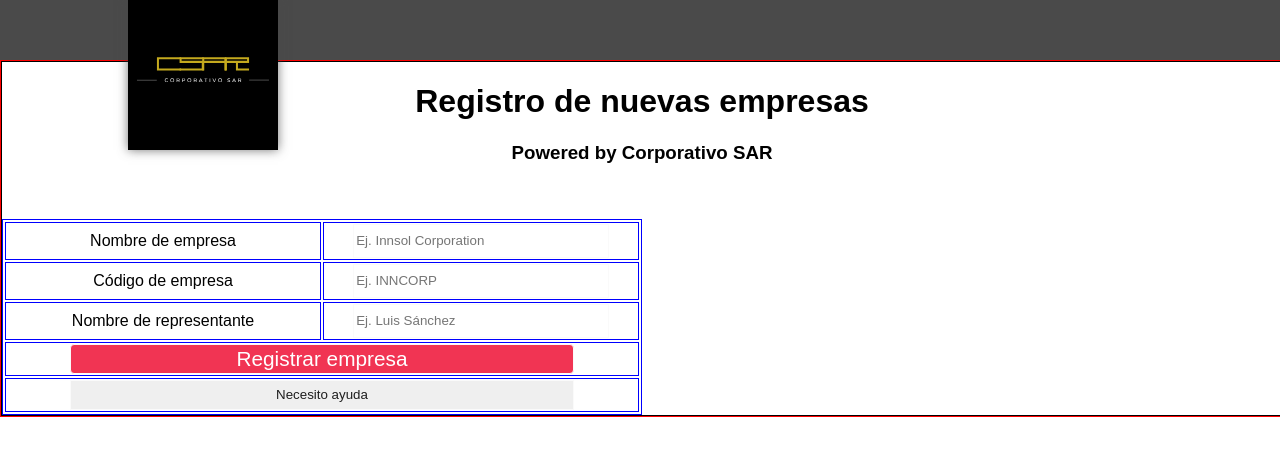
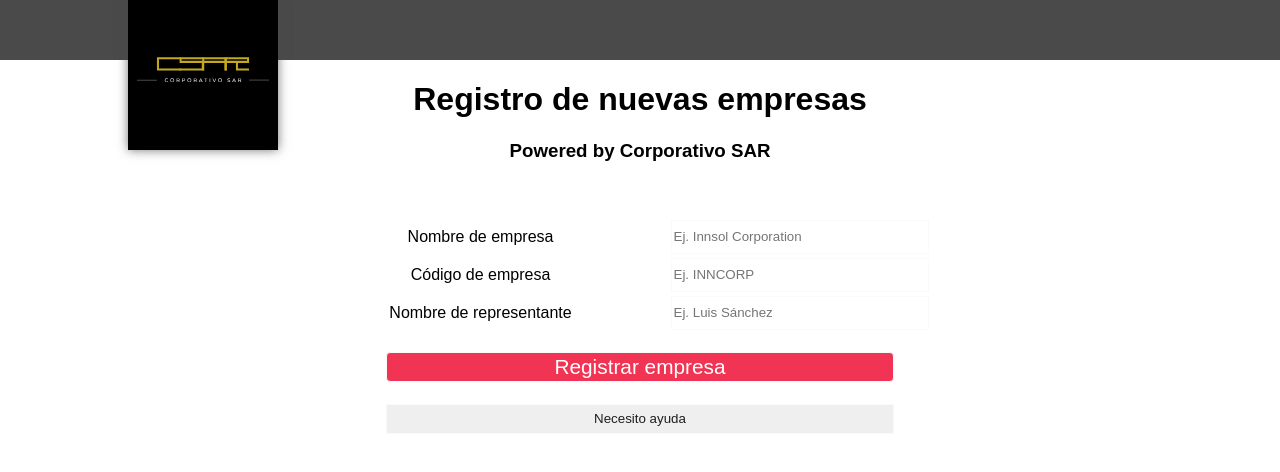
Before and after one commit to CorporativoSar-Projects/notassar, a PHP site: page /registroEmpresarial.php in a window 1280 px wide. Shown: the top 472 px of the page. Run offline with PHP 8.4, Linux system fonts and the light colour scheme; data that the repository does not hold is empty; some libraries are stand-ins or nearby versions.

Commit message:
terminado en estilo

```diff
--- a/CSS/estilos.css
+++ b/CSS/estilos.css
@@ -194,7 +194,7 @@ input{
 }
 
 #formRegEmp{
-	border: 1px solid black;
+	border: 0px solid black;
 	width: 100% !important;
 	text-align: center;
 	margin: 0 auto;
@@ -203,10 +203,11 @@ input{
 
 #divForm{
 	width: 100%;
-	border: 1px solid red;
+	border: 0px solid red;
 }
 
 table,td{
-	border: 1px solid blue;
+	text-align: center;
+	border: 0px solid blue;
 	width: 50%;
 }
--- a/registroEmpresarial.php
+++ b/registroEmpresarial.php
@@ -67,6 +67,7 @@
 				<h3>Powered by Corporativo SAR</h3>
 				<br>
 				<br>
+				<center>
                 <table>
                     <tr>
                         <td>
@@ -94,15 +95,18 @@
                     </tr>
                     <tr>
                         <td colspan="2">
+							<br>
                             <input type="submit" name="aceptar" value="Registrar empresa" class="aceptar">
                         </td>
                     </tr>
                     <tr>
                         <td colspan="2">
+							<br>
                             <input type="button" onclick="nuevo();" value="Necesito ayuda" id="regBt">
                         </td>
                     </tr>
                 </table>
+				</center>
 			</form>
 		</div>
 	</div>
```
